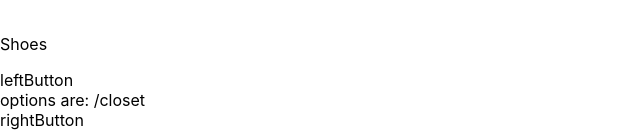
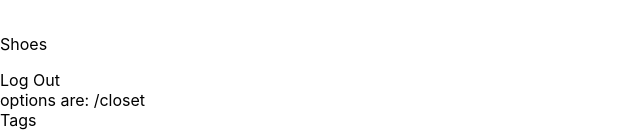
Before and after one commit to wley3337/my-style-react-ts, a React (Create React App) app: page /closet in a window 1280 px wide. Shown: the part 1434-1564 px from the top of the page, without its empty margins (0-640 px from the left). Built offline with nearby package versions, Linux system fonts and the light colour scheme; what csx, typestyle would draw is missing.

Commit message:
Add Left and Right button components with CSS
Note: Not connected at the moment and need CallBack functions.

Added left and right button components with CSS styling.

```diff
--- /dev/null
+++ b/src/components/LeftNavButton/LeftNavButton.css.ts
@@ -0,0 +1,13 @@
+import { style } from "typestyle";
+import { darkBlue, lightGray } from "../../globalColorDef.css";
+
+export const main = style({
+  display: "flex",
+  color: lightGray,
+  justifyContent: "center",
+  alignItems: "center",
+  backgroundColor: darkBlue,
+  borderRadius: "1.5rem 4rem 1.5rem 0rem",
+  width: "6rem",
+  height: "5.5rem"
+});
--- /dev/null
+++ b/src/components/LeftNavButton/LeftNavButton.tsx
@@ -0,0 +1,20 @@
+import React from "react";
+import * as css from "./LeftNavButton.css";
+
+export interface ILeftNavButtonProps {
+  title: string;
+  callBack: (args: any | null) => void;
+}
+
+export const LeftNavButton: React.FC<ILeftNavButtonProps> = ({
+  title,
+  callBack
+}) => {
+  return (
+    <div className={css.main} onClick={callBack} role="button">
+      {title}
+    </div>
+  );
+};
+
+export default LeftNavButton;
--- /dev/null
+++ b/src/components/RightNavButton/RightNavButton.css.ts
@@ -0,0 +1,13 @@
+import { style } from "typestyle";
+import { darkBlue, lightGray } from "../../globalColorDef.css";
+
+export const main = style({
+  display: "flex",
+  color: lightGray,
+  justifyContent: "center",
+  alignItems: "center",
+  backgroundColor: darkBlue,
+  borderRadius: "4rem 1.5rem 0rem 1.5rem",
+  width: "6rem",
+  height: "5.5rem"
+});
--- /dev/null
+++ b/src/components/RightNavButton/RightNavButton.tsx
@@ -0,0 +1,20 @@
+import React from "react";
+import * as css from "./RightNavButton.css";
+
+export interface IRightNavButtonProps {
+  title: string;
+  callBack: (args: any | null) => void;
+}
+
+export const RightNavButton: React.FC<IRightNavButtonProps> = ({
+  title,
+  callBack
+}) => {
+  return (
+    <div className={css.main} onClick={callBack} role="button">
+      {title}
+    </div>
+  );
+};
+
+export default RightNavButton;
--- a/src/containers/Closet/Closet.css.ts
+++ b/src/containers/Closet/Closet.css.ts
@@ -1,8 +1,9 @@
 import { style } from "typestyle";
 
 export const grid = style({
+  height: "100vh",
   display: "grid",
-  gridTemplateRows: ".3fr auto .3fr",
+  gridTemplateRows: "auto 1fr auto",
   gridTemplateAreas: `'title' 'menu' 'footer'`
 });
 
@@ -13,15 +14,14 @@ export const titleBlock = style({
 });
 
 export const menuContainer = style({
-  gridArea: "menu"
+  gridArea: "menu",
+  overflowY: "scroll"
 });
 export const heading = style({
   textAlign: "center",
   margin: ".2rem 0rem"
 });
-export const menuOptions = style({
-  overflowY: "scroll"
-});
+export const menuOptions = style({});
 
 export const footer = style({
   gridArea: "footer"
--- a/src/containers/FooterNavigation/FooterNavigation.css.ts
+++ b/src/containers/FooterNavigation/FooterNavigation.css.ts
@@ -3,7 +3,9 @@ import { style } from "typestyle";
 export const grid = style({
   width: "100%",
   display: "grid",
-  gridTemplateColumns: "1fr auto 1fr"
+  gridTemplateColumns: "1fr auto 1fr",
+  gridColumnGap: ".2rem",
+  alignItems: "center"
 });
 
 export const leftButton = style({
--- a/src/containers/FooterNavigation/FooterNavigation.tsx
+++ b/src/containers/FooterNavigation/FooterNavigation.tsx
@@ -1,6 +1,8 @@
 import React from "react";
 import * as css from "./FooterNavigation.css";
 import { RouteComponentProps } from "react-router-dom";
+import LeftNavButton from "../../components/LeftNavButton/LeftNavButton";
+import RightNavButton from "../../components/RightNavButton/RightNavButton";
 
 export interface IFooterNavigationProps extends RouteComponentProps {}
 
@@ -16,9 +18,13 @@ export const FooterNavigation: React.FC<IFooterNavigationProps> = ({
 }) => {
   return (
     <div className={css.grid}>
-      <div className={css.leftButton}>leftButton</div>
+      <div className={css.leftButton}>
+        <LeftNavButton title="Log Out" callBack={() => console.log("logout")} />
+      </div>
       <div className={css.option}>{optionReturn(location.pathname)}</div>
-      <div className={css.rightButton}>rightButton</div>
+      <div className={css.rightButton}>
+        <RightNavButton title="Tags" callBack={() => console.log("logout")} />
+      </div>
     </div>
   );
 };
```
Also changed, not shown: 2 other files (tests, documents, lock files or other folders).
